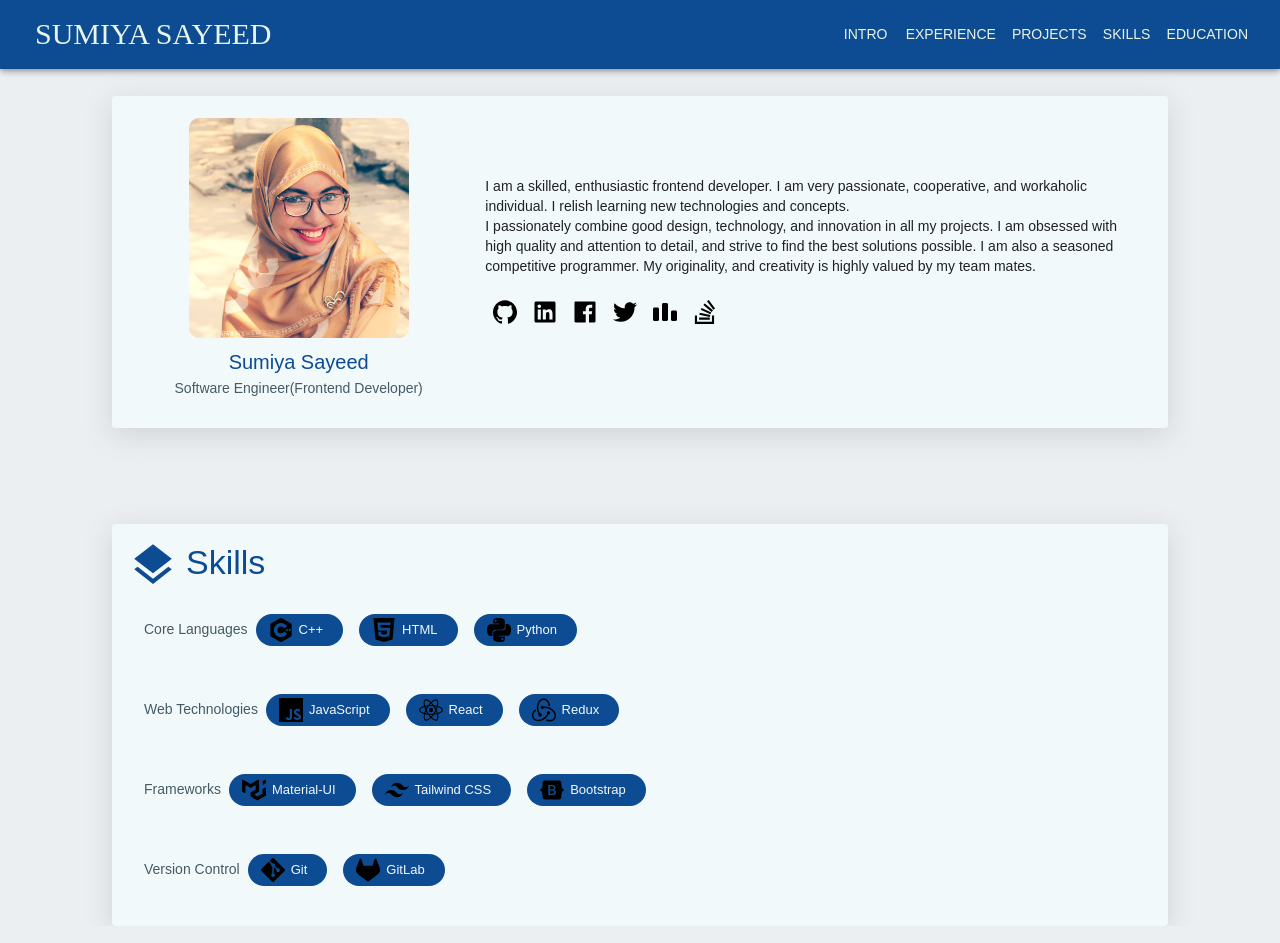
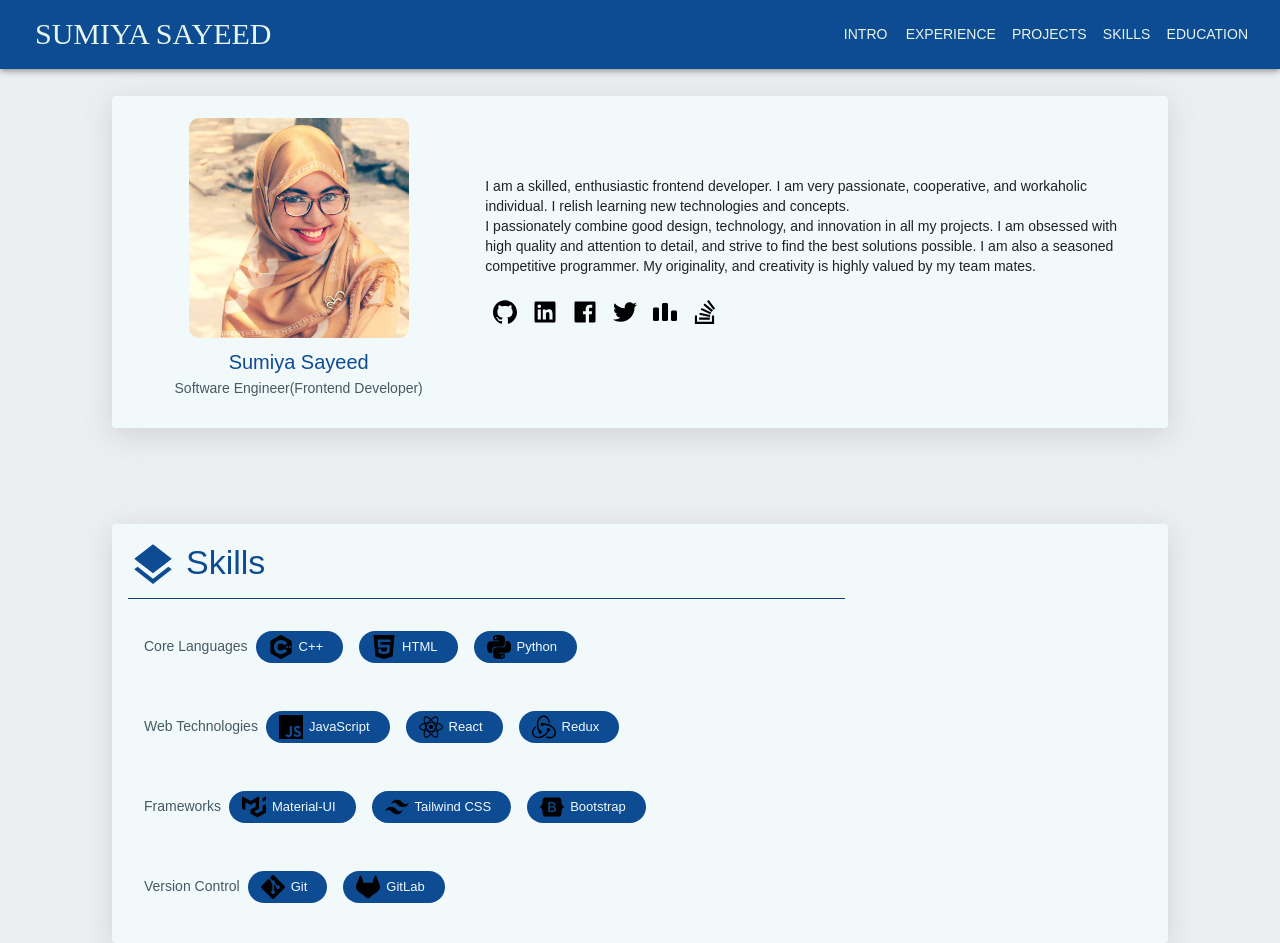
Before and after one commit to Sumiya-Sayeed/sumiya-portfolio, a React (Create React App) app: page / in a window 1280 px wide. Built offline with nearby package versions, Linux system fonts and the light colour scheme.

Commit message:
edit style

```diff
--- a/src/components/Skills.jsx
+++ b/src/components/Skills.jsx
@@ -1,6 +1,7 @@
 import React from 'react';
 import {
     Chip,
+    Divider,
     Grid,
     Paper,
     SvgIcon,
@@ -77,6 +78,13 @@ const Skills = (
                             />
                             Skills
                         </Typography>
+                        <Divider
+                            sx={{
+                                backgroundColor: theme.palette.primary.main,
+                                width: '70%',
+                                margin: theme.spacing(1, 0)
+                            }}
+                        />
                         {
                             skill.map(
                                 (
```
